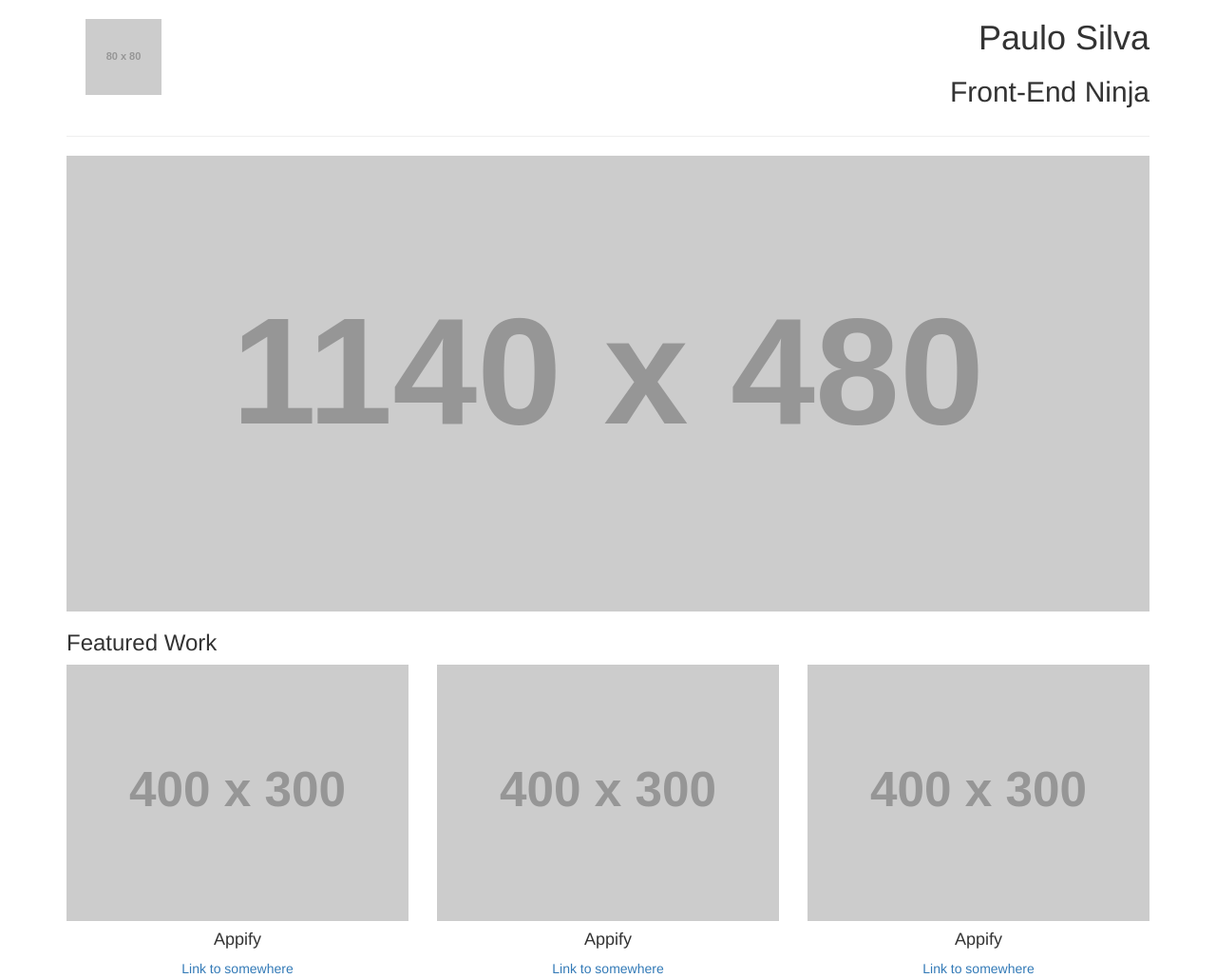
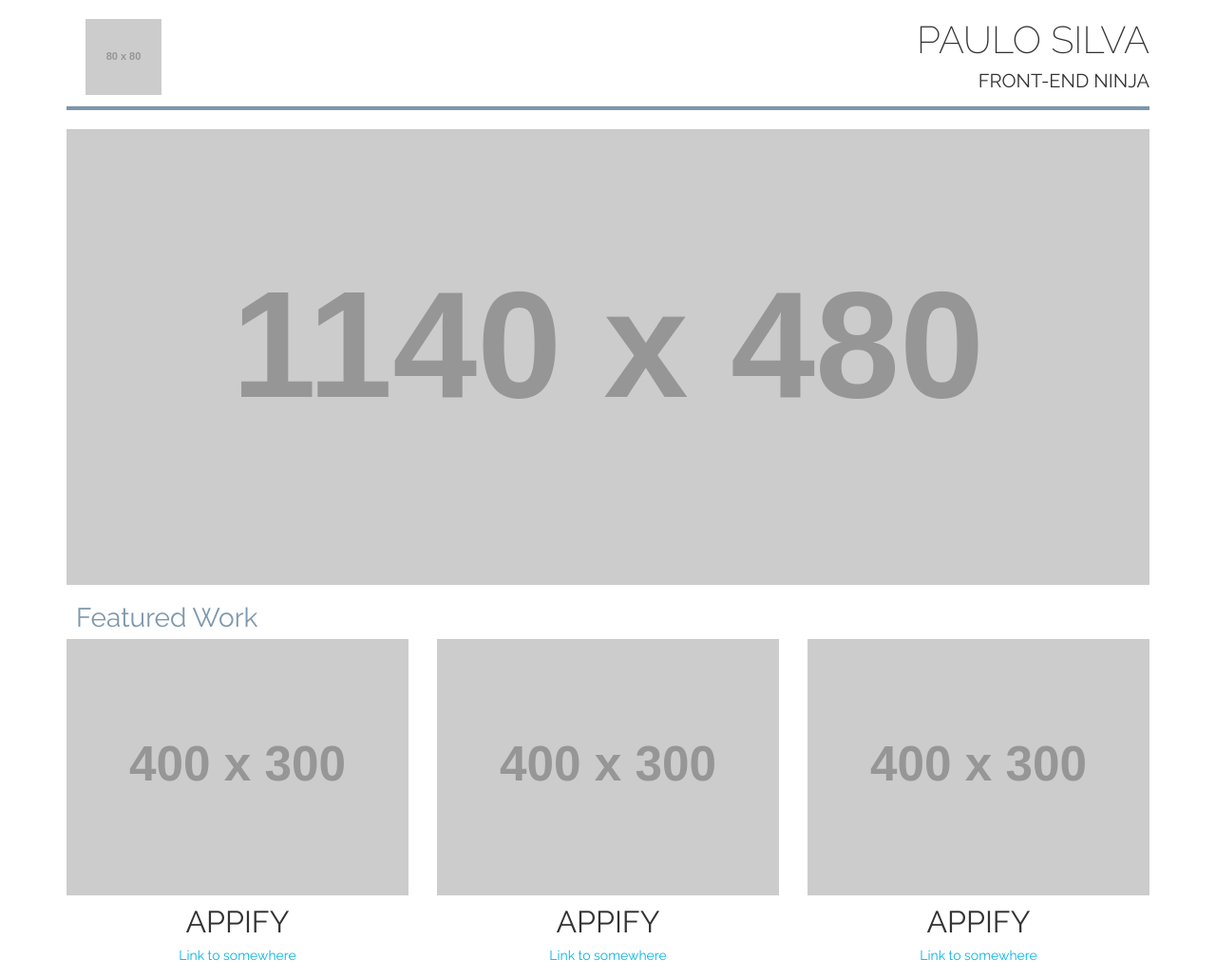
Before and after one commit to paulocoding/udacity-portfolio, a plain HTML site: page index.html in a window 1280 px wide. Shown: the whole page at 95% size. Drawn offline with nearby package versions, Linux system fonts and the light colour scheme; placeholder pictures from the web are drawn by us.

Commit message:
added font and headers styling

```diff
--- a/css/styles.css
+++ b/css/styles.css
@@ -1,18 +1,61 @@
+/* general styles */
+* {
+    font-family: 'Raleway', sans-serif;
+    font-weight: 400;
+    line-height: 1.2;
+}
+a {
+    color: #02b3e4;
+}
+a:hover {
+    color: #55d5ff;
+    text-decoration: none;
+}
+a:visited {
+    color: #02b3e4;
+    text-decoration: none;
+}
 /* header styling */
-header h1, header h2 {
+header h1{
     text-align: right;
+    font-weight: 200;
+    font-size: 40px;
+    text-transform: uppercase;
+}
+header h2 {
+    text-align: right;
+    text-transform: uppercase;
+    font-size: 20px;
+    margin-top: 10px;
 }
 
 header img.logo {
     display: block;
-    margin: 20px 20px;
+    margin: 20px 20px 5px 20px;
+}
+
+header hr {
+    background-color: #7d97ad;
+    height: 4px;
+    margin-top: 5px;
 }
 
 /* featured section styling */
-section.featured article {
+section.featured h3 {
+    font-size: 28px;
+    color: #7d97ad;
+    margin: 20px 5px 6px 10px;
+}
+
+section.featured h4 {
+    font-size: 32px;
+    text-transform: uppercase;
+}
+
+section.featured .featured-item {
     text-align: center;
 }
-section.featured img {
+section.featured .featured-item img {
     display: block;
     margin: 0 auto;
 }
@@ -23,6 +66,6 @@ section.featured img {
         text-align: center;
     }
     header img.logo {
-        margin: 20px auto;
+        margin: 20px auto 5px auto;
     }
 }
--- a/index.html
+++ b/index.html
@@ -6,7 +6,8 @@
 
         <!-- setting the viewport -->
         <meta name="viewport" content="width=device-width, initial-scale=1">
-
+        <!-- Font Link -->
+        <link href='https://fonts.googleapis.com/css?family=Raleway:200,400' rel='stylesheet' type='text/css'>
         <!-- bootstrap stylesheet -->
         <link rel="stylesheet" href="https://maxcdn.bootstrapcdn.com/bootstrap/3.3.7/css/bootstrap.min.css">
         <!-- custom styles stylesheet -->
@@ -45,17 +46,17 @@
                         </div>
                     </div>
                     <div class="row">
-                        <article class="col-md-4">
+                        <article class="col-md-4 featured-item">
                             <img src="http://placehold.it/400x300" class="img-responsive" alt="">
                             <h4>Appify</h4>
                             <a href="#">Link to somewhere</a>
                         </article>
-                        <article class="col-md-4">
+                        <article class="col-md-4 featured-item">
                             <img src="http://placehold.it/400x300" class="img-responsive" alt="">
                             <h4>Appify</h4>
                             <a href="#">Link to somewhere</a>
                         </article>
-                        <article class="col-md-4">
+                        <article class="col-md-4 featured-item">
                             <img src="http://placehold.it/400x300" class="img-responsive" alt="">
                             <h4>Appify</h4>
                             <a href="#">Link to somewhere</a>
```
